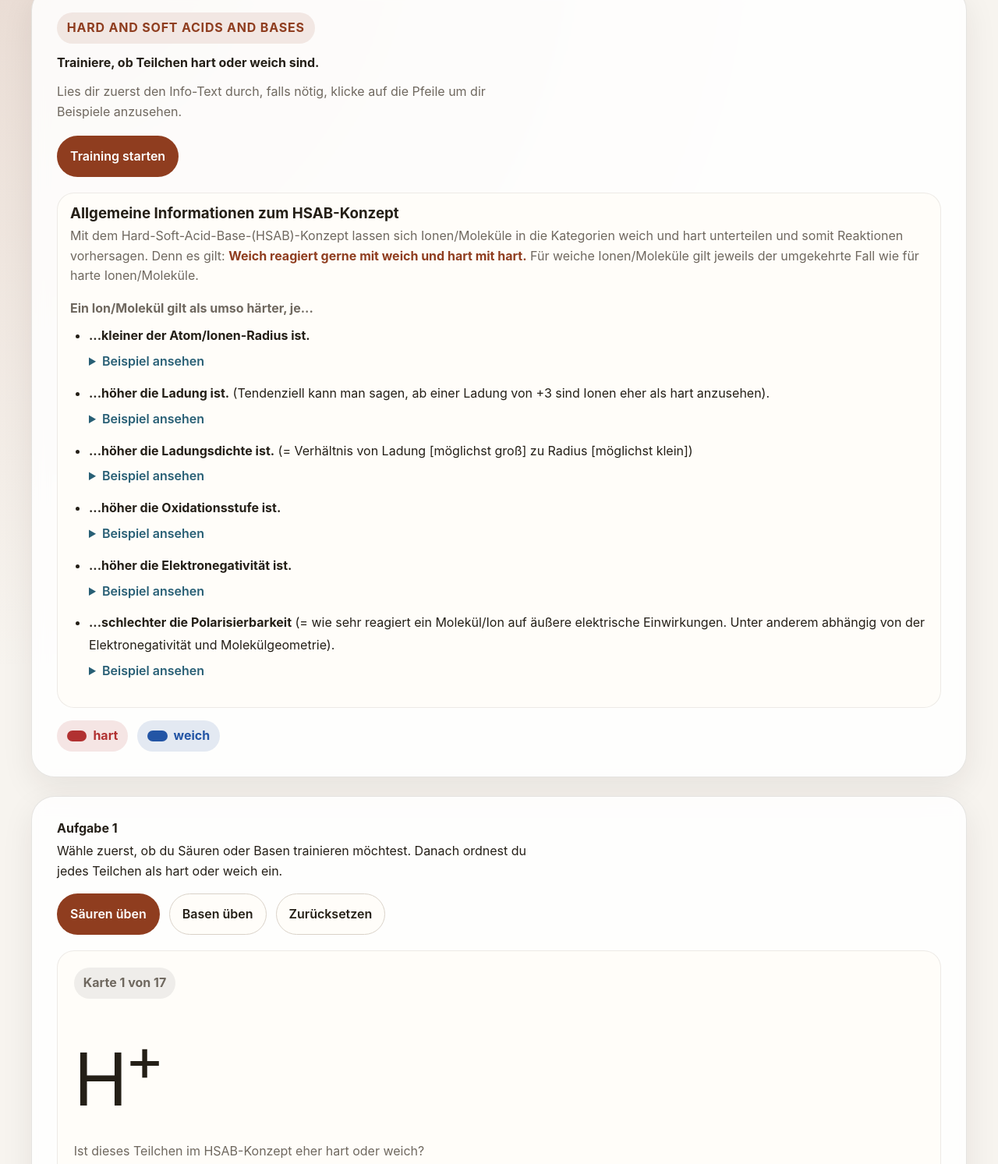
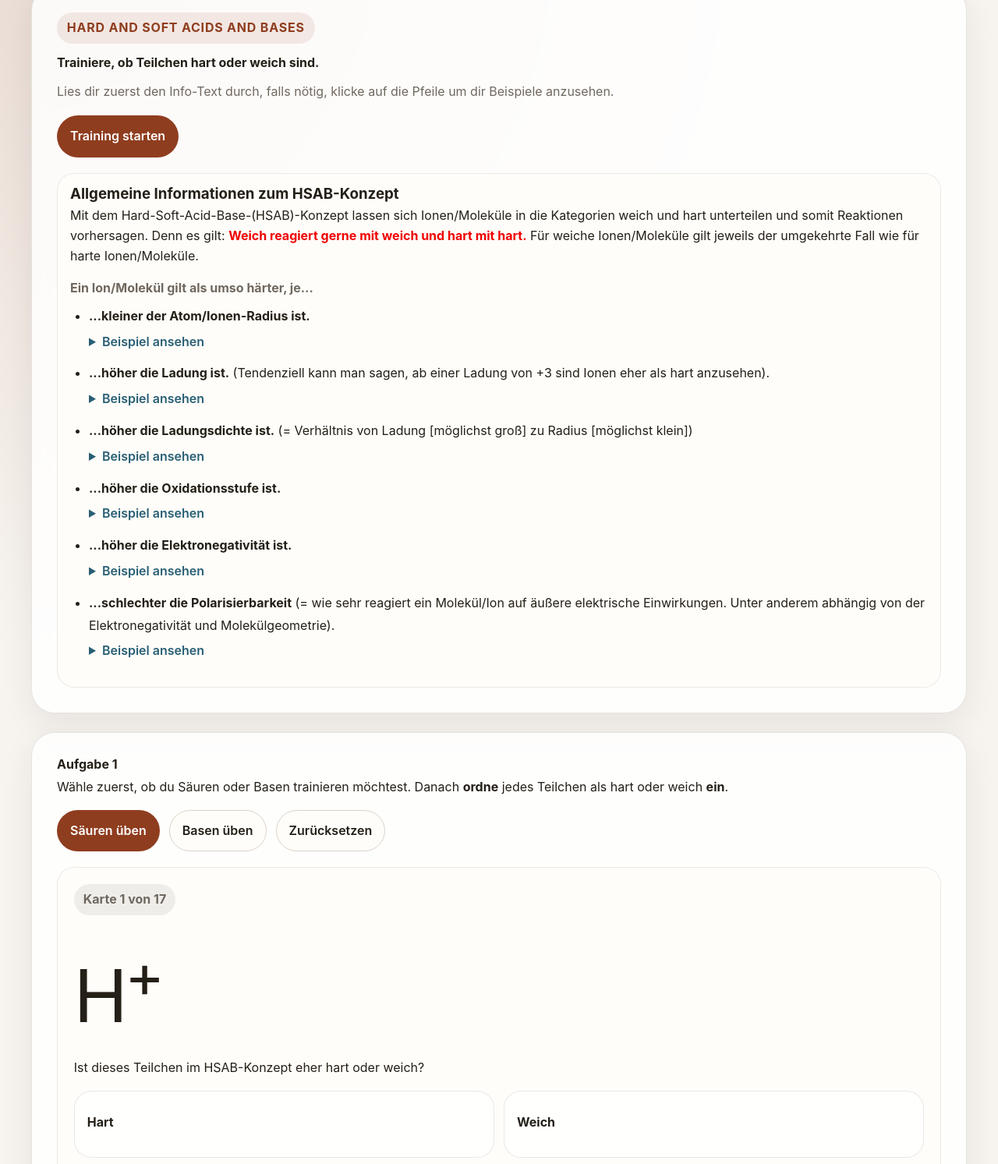
Before and after one commit to AleksL-creator/HSAB-Trainingseinheit-1, a plain HTML site: page module/hsab/HSAB Trainingseinheit 1.html in a window 1280 px wide. Shown: the part 117-1610 px from the top of the page at 78% size. Drawn offline with Linux system fonts and the light colour scheme.

Commit message:
Schriftfarbe

```diff
--- a/module/hsab/HSAB Trainingseinheit 1.html
+++ b/module/hsab/HSAB Trainingseinheit 1.html
@@ -225,7 +225,7 @@
     .lead {
       margin-top: 1rem;
       color: var(--muted);
-      max-width: 60ch;
+      max-width: 100%;
     }
 
     .hero-actions,
@@ -344,7 +344,7 @@
     }
 
     .prompt {
-      color: var(--muted);
+      color: var(--text);
       margin-top: .35rem;
     }
 
@@ -707,10 +707,13 @@
         <div class="mini" id="merkhilfeBlock" style="margin-top:1.25rem;">
           <h3>Allgemeine Informationen zum HSAB-Konzept</h3>
           <p>
-            Mit dem Hard-Soft-Acid-Base-(HSAB)-Konzept lassen sich Ionen/Moleküle in die Kategorien weich und hart
-            unterteilen und somit Reaktionen vorhersagen. Denn es gilt: <strong style="color: var(--primary);">Weich
-              reagiert gerne mit weich und hart mit hart.</strong> Für weiche Ionen/Moleküle gilt jeweils der umgekehrte
-            Fall wie für harte Ionen/Moleküle.
+            <span style="color: var(--text);">Mit dem Hard-Soft-Acid-Base-(HSAB)-Konzept lassen sich Ionen/Moleküle in
+              die Kategorien weich und hart
+              unterteilen und somit Reaktionen vorhersagen. Denn es gilt:</span> <strong
+              style="color: rgba(239, 0, 0, 1);">Weich
+              reagiert gerne mit weich und hart mit hart.</strong> <span style="color: var(--text);">Für weiche
+              Ionen/Moleküle gilt jeweils der umgekehrte
+              Fall wie für harte Ionen/Moleküle.</span>
           </p>
           <p style="margin-top: 1rem;"><strong>Ein Ion/Molekül gilt als umso härter, je...</strong></p>
           <ul style="margin-top: 0.5rem; padding-left: 1.5rem; line-height: 1.8;">
@@ -796,12 +799,6 @@
             </li>
           </ul>
         </div>
-        <div class="legend" aria-label="Farblegende" style="margin-top:1rem;">
-          <span style="background: rgba(177,49,49,.12); color: var(--hard);"><span class="dot"
-              style="background: var(--hard);"></span>hart</span>
-          <span style="background: rgba(35,85,165,.12); color: var(--soft);"><span class="dot"
-              style="background: var(--soft);"></span>weich</span>
-        </div>
       </div>
     </section>
 
@@ -811,7 +808,8 @@
           <h2 id="trainerTitle">Aufgabe 1</h2>
           <p class="lead" style="margin-top:.5rem; color: var(--text);">Wähle zuerst, ob du Säuren oder Basen trainieren
             möchtest. Danach
-            ordnest du jedes Teilchen als hart oder weich ein.</p>
+            <strong>ordne</strong> jedes Teilchen als hart oder weich <strong>ein</strong>.
+          </p>
 
           <div class="controls" style="margin-top:1rem;">
             <button class="btn btn-primary" type="button" data-mode="acids">Säuren üben</button>
@@ -852,7 +850,8 @@
 
           <!-- Bottom: Feedback, Actions & Lernhilfe -->
           <div style="margin-top: 1.5rem;">
-            <div class="feedback" id="feedbackBox" style="margin-top: 0;">Wähle mittels einem Klick hart oder weich aus,
+            <div class="feedback" id="feedbackBox" style="margin-top: 0; color: var(--text);">Wähle mittels einem Klick
+              hart oder weich aus,
               dann erscheint direkt eine kurze Rückmeldung.</div>
 
             <div
@@ -901,9 +900,10 @@
 
       <section class="panel footnote">
         <h2 style="margin-bottom: .75rem; color: var(--text);">Aufgabe 2</h2>
-        <p id="aufgabe2Text" style="margin:0 0 1rem 0; color: var(--text);">Ordne die Moleküle/Ionen den entsprechenden
+        <p id="aufgabe2Text" style="margin:0 0 1rem 0; color: var(--text);"><strong>Ordne</strong> die Moleküle/Ionen
+          den entsprechenden
           Positionen von weich
-          zu hart anhand des HSAB-Konzeptes zu.</p>
+          zu hart anhand des HSAB-Konzeptes <strong>zu</strong>.</p>
         <div class="controls" style="margin-bottom:1rem; flex-wrap: wrap; gap: 0.5rem;">
           <button class="btn btn-primary" type="button" id="loadAcidSort">Säure-Sortierung</button>
           <button class="btn btn-secondary" type="button" id="loadBaseSort">Basen-Sortierung</button>
@@ -938,7 +938,8 @@
       <section class="panel trainer" style="margin-top: 1.5rem;" id="aufgabe3Section">
         <h2 style="margin-bottom: .75rem; color: var(--text);">Aufgabe 3</h2>
         <p id="aufgabe3Text" style="margin:0 0 1.25rem 0; color: var(--text);">
-          Zu Beginn des Unterrichts hatten wir jeweils Kupfer und Neodym in Wasser gelöst. Begründe anhand des
+          Zu Beginn des Unterrichts hatten wir jeweils Kupfer und Neodym in Wasser gelöst. <strong>Begründe</strong>
+          anhand des
           HSAB-Konzeptes, welches der beiden Metalle besser mit Wasser reagiert.
         </p>
 
@@ -1660,7 +1661,7 @@
       lblSerie: { de: 'Serie', en: 'Streak' },
       lblFortschritt: { de: 'Fortschritt', en: 'Progress' },
       trainerTitle: { de: 'Aufgabe 1', en: 'Task 1' },
-      trainerLead: { de: 'Wähle zuerst, ob du Säuren oder Basen trainieren möchtest. Danach ordnest du jedes Teilchen als hart oder weich ein.', en: 'First, choose whether you want to practice acids or bases. Then, classify each particle as hard or soft.' },
+      trainerLead: { de: 'Wähle zuerst, ob du Säuren oder Basen trainieren möchtest. Danach <strong>ordne</strong> jedes Teilchen als hart oder weich <strong>ein</strong>.', en: 'First, choose whether you want to practice acids or bases. Then, <strong>classify</strong> each particle as hard or soft.' },
       btnAcid: { de: 'Säuren üben', en: 'Practice Acids' },
       btnBase: { de: 'Basen üben', en: 'Practice Bases' },
       btnReset: { de: 'Zurücksetzen', en: 'Reset' },
@@ -1671,7 +1672,7 @@
       nextBtn: { de: 'Nächste Karte', en: 'Next Card' },
       shuffleBtn: { de: 'Neu mischen', en: 'Shuffle' },
       aufgabe2Title: { de: 'Aufgabe 2', en: 'Task 2' },
-      aufgabe2Text: { de: 'Ordne die Moleküle/Ionen den entsprechenden Positionen von weich zu hart anhand des HSAB-Konzeptes zu.', en: 'Arrange the molecules/ions in the correct positions from soft to hard based on the HSAB concept.' },
+      aufgabe2Text: { de: '<strong>Ordne</strong> die Moleküle/Ionen den entsprechenden Positionen von weich zu hart anhand des HSAB-Konzeptes <strong>zu</strong>.', en: '<strong>Arrange</strong> the molecules/ions in the correct positions from soft to hard based on the HSAB concept.' },
       loadAcidSort: { de: 'Säure-Sortierung', en: 'Acid Sorting' },
       loadBaseSort: { de: 'Basen-Sortierung', en: 'Base Sorting' },
       checkSort: { de: 'Reihenfolge prüfen', en: 'Check Order' },
@@ -1681,7 +1682,7 @@
       scaleHart: { de: 'hart', en: 'hard' },
       hintSummary2: { de: 'Aufgaben-spezifischen Tipp anzeigen', en: 'Show task specific hint' },
       aufgabe3Title: { de: 'Aufgabe 3', en: 'Task 3' },
-      aufgabe3Text: { de: 'Zu Beginn des Unterrichts hatten wir jeweils Kupfer und Neodym in Wasser gelöst. Begründe anhand des HSAB-Konzeptes, welches der beiden Metalle besser mit Wasser reagiert.', en: 'At the beginning of the lesson, we dissolved copper and neodymium in water. Explain based on the HSAB concept which of the two metals reacts better with water.' },
+      aufgabe3Text: { de: 'Zu Beginn des Unterrichts hatten wir jeweils Kupfer und Neodym in Wasser gelöst. <strong>Begründe</strong> anhand des HSAB-Konzeptes, welches der beiden Metalle besser mit Wasser reagiert.', en: 'At the beginning of the lesson, we dissolved copper and neodymium in water. <strong>Explain</strong> based on the HSAB concept which of the two metals reacts better with water.' },
       checkSolutionBtn: { de: 'Lösung überprüfen', en: 'Check Solution' },
       pwdText: { de: 'Zeige der Lehrkraft deine Lösung. Diese gibt dir dann ein Passwort zur Musterlösung.', en: 'Show your solution to the teacher. They will then give you a password for the model solution.' },
       submitPasswordBtn: { de: 'Bestätigen', en: 'Confirm' },
@@ -1690,10 +1691,10 @@
       merkhilfeBlock: {
         de: `<h3>Allgemeine Informationen zum HSAB-Konzept</h3>
           <p>
-            Mit dem Hard-Soft-Acid-Base-(HSAB)-Konzept lassen sich Ionen/Moleküle in die Kategorien weich und hart
-            unterteilen und somit Reaktionen vorhersagen. Denn es gilt: <strong style="color: var(--primary);">Weich
-              reagiert gerne mit weich und hart mit hart.</strong> Für weiche Ionen/Moleküle gilt jeweils der umgekehrte
-            Fall wie für harte Ionen/Moleküle.
+            <span style="color: var(--text);">Mit dem Hard-Soft-Acid-Base-(HSAB)-Konzept lassen sich Ionen/Moleküle in die Kategorien weich und hart
+            unterteilen und somit Reaktionen vorhersagen. Denn es gilt:</span> <strong style="color: rgba(239, 0, 0, 1);">Weich
+              reagiert gerne mit weich und hart mit hart.</strong> <span style="color: var(--text);">Für weiche Ionen/Moleküle gilt jeweils der umgekehrte
+            Fall wie für harte Ionen/Moleküle.</span>
           </p>
           <p style="margin-top: 1rem;"><strong>Ein Ion/Molekül gilt als umso härter, je...</strong></p>
           <ul style="margin-top: 0.5rem; padding-left: 1.5rem; line-height: 1.8;">
@@ -1718,9 +1719,9 @@
           </ul>`,
         en: `<h3>General Information about the HSAB Concept</h3>
           <p>
-            The Hard-Soft-Acid-Base (HSAB) concept allows classifying ions/molecules into soft and hard categories, thus predicting reactions. The rule is: <strong style="color: var(--primary);">Soft reacts preferentially with soft, and hard with hard.</strong> For soft ions/molecules, the opposite applies compared to hard ions/molecules.
+            <span style="color: var(--text);">The Hard-Soft-Acid-Base (HSAB) concept allows classifying ions/molecules into soft and hard categories, thus predicting reactions. The rule is:</span> <strong style="color: rgba(239, 0, 0, 1);">Soft reacts preferentially with soft, and hard with hard.</strong> <span style="color: var(--text);">For soft ions/molecules, the opposite applies compared to hard ions/molecules.</span>
           </p>
-          <p style="margin-top: 1rem;"><strong>An ion/molecule is considered harder, the...</strong></p>
+          <p style="margin-top: 1rem; color: var(--text);"><strong>An ion/molecule is considered harder, the...</strong></p>
           <ul style="margin-top: 0.5rem; padding-left: 1.5rem; line-height: 1.8;">
             <li style="margin-bottom: 0.75rem;"><strong>...smaller its atomic/ionic radius is.</strong>
               <details style="margin-top: 0.25rem; font-size: var(--text-sm); cursor: pointer;"><summary style="font-weight: 600; color: var(--primary-2);">View example</summary><div style="padding: 0.75rem; background: var(--surface-2); border-left: 3px solid var(--primary-2); border-radius: 6px; margin-top: 0.35rem; color: var(--text);">H<sup>+</sup> is harder than Na<sup>+</sup>, although both are hard, because H<sup>+</sup> has a significantly smaller ionic radius.</div></details>
@@ -1843,7 +1844,7 @@
       setElementText('#progressLabel', 'lblFortschritt');
 
       setElementText('#trainerTitle', 'trainerTitle');
-      setElementText('#trainerTitle + p.lead', 'trainerLead');
+      setElementText('#trainerTitle + p.lead', 'trainerLead', true);
 
       document.querySelector('[data-mode="acids"]').textContent = dict.btnAcid[currentLang];
       document.querySelector('[data-mode="bases"]').textContent = dict.btnBase[currentLang];
@@ -1858,7 +1859,7 @@
       setElementText('#shuffleBtn', 'shuffleBtn');
 
       setElementText('.footnote h2', 'aufgabe2Title');
-      setElementText('#aufgabe2Text', 'aufgabe2Text');
+      setElementText('#aufgabe2Text', 'aufgabe2Text', true);
       setElementText('#loadAcidSort', 'loadAcidSort');
       setElementText('#loadBaseSort', 'loadBaseSort');
       setElementText('#checkSort', 'checkSort');
@@ -1873,7 +1874,7 @@
       }
 
       setElementText('#aufgabe3Section h2', 'aufgabe3Title');
-      setElementText('#aufgabe3Text', 'aufgabe3Text');
+      setElementText('#aufgabe3Text', 'aufgabe3Text', true);
       setElementText('#checkSolutionBtn', 'checkSolutionBtn');
       setElementText('#passwordBlock p', 'pwdText');
       setElementText('#submitPasswordBtn', 'submitPasswordBtn');
```
